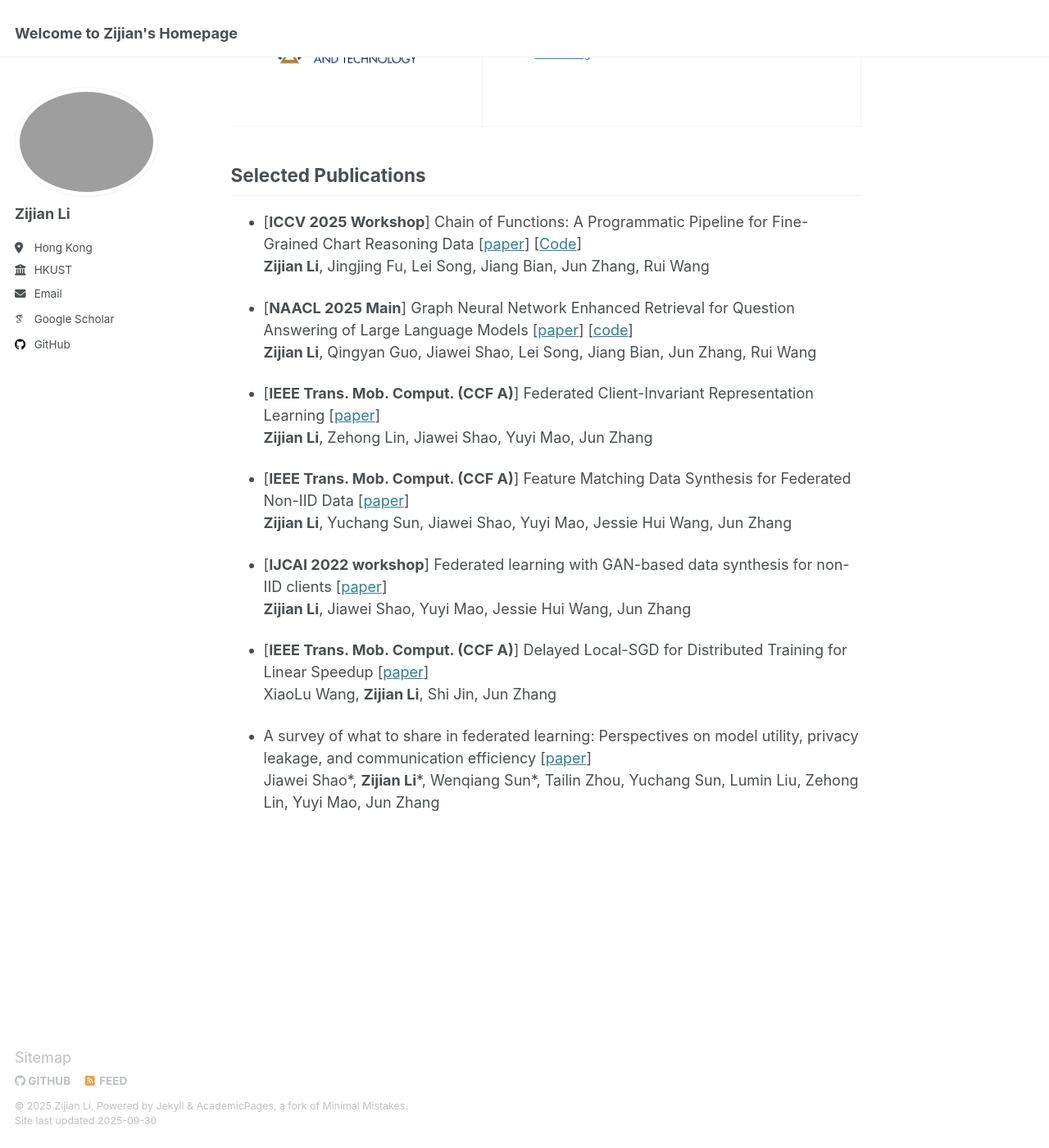
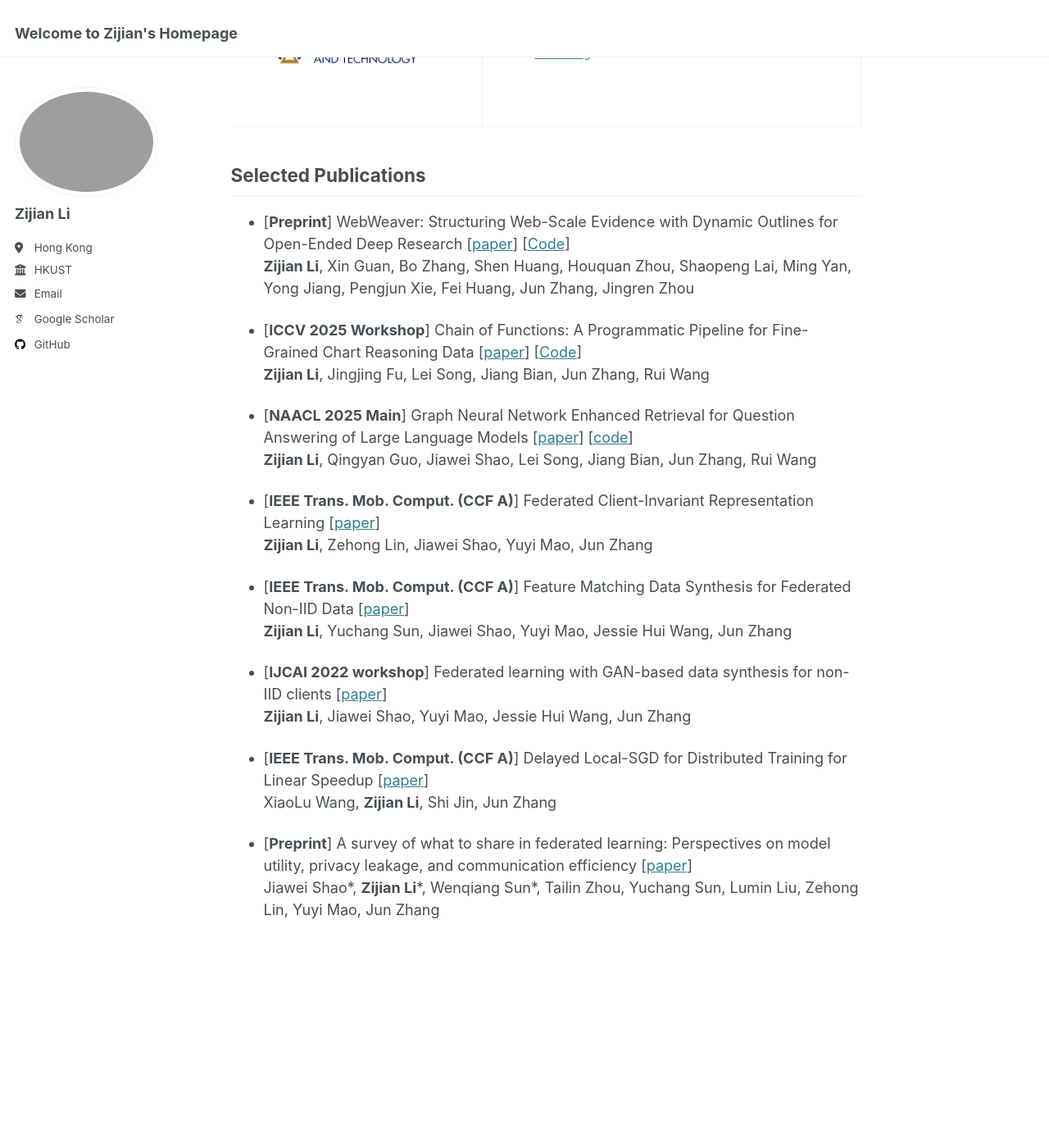
Before and after one commit to zli999/zijianli.github.io, a Jekyll site: the page built from _pages/about.md, in a window 1280 px wide and 1400 px high, scrolled down 1050 px. Shown: the whole window at 82% size. Built offline with Jekyll 4.4.1, drawn with Linux system fonts in a browser that asks for light colours; some web fonts are replaced.

Commit message:
Update about.md

```diff
--- a/_pages/about.md
+++ b/_pages/about.md
@@ -68,6 +68,8 @@ I am currently a research intern in Tongyi Lab, focusing on Agent Training, unde
 
 
 ## Selected Publications
+- [**Preprint**] WebWeaver: Structuring Web-Scale Evidence with Dynamic Outlines for Open-Ended Deep Research [[paper](https://arxiv.org/abs/2509.13312)] [[Code](https://github.com/Alibaba-NLP/DeepResearch)]<br>**Zijian Li**, Xin Guan, Bo Zhang, Shen Huang, Houquan Zhou, Shaopeng Lai, Ming Yan, Yong Jiang, Pengjun Xie, Fei Huang, Jun Zhang, Jingren Zhou<br>
+
 - [**ICCV 2025 Workshop**] Chain of Functions: A Programmatic Pipeline for Fine-Grained Chart Reasoning Data [[paper](https://arxiv.org/abs/2503.16260)] [[Code](https://github.com/microsoft/Chain-of-Functions)]<br>**Zijian Li**, Jingjing Fu, Lei Song, Jiang Bian, Jun Zhang, Rui Wang<br>
 
 - [**NAACL 2025 Main**] Graph Neural Network Enhanced Retrieval for Question Answering of Large Language Models [[paper](https://arxiv.org/abs/2406.06572)] [[code](https://github.com/zli999/GNN_Ret)]<br>**Zijian Li**, Qingyan Guo, Jiawei Shao, Lei Song, Jiang Bian, Jun Zhang, Rui Wang<br>
@@ -80,4 +82,4 @@ I am currently a research intern in Tongyi Lab, focusing on Agent Training, unde
 
 - [**IEEE Trans. Mob. Comput. (CCF A)**] Delayed Local-SGD for Distributed Training for Linear Speedup [[paper]([https://ieeexplore.ieee.org/abstract/document/10681663)] <br>XiaoLu Wang, **Zijian Li**, Shi Jin, Jun Zhang<br>
 
-- A survey of what to share in federated learning: Perspectives on model utility, privacy leakage, and communication efficiency [[paper]([https://arxiv.org/abs/2307.10655)] <br>Jiawei Shao\*, **Zijian Li**\*, Wenqiang Sun\*, Tailin Zhou, Yuchang Sun, Lumin Liu, Zehong Lin, Yuyi Mao, Jun Zhang<br>
+- [**Preprint**] A survey of what to share in federated learning: Perspectives on model utility, privacy leakage, and communication efficiency [[paper]([https://arxiv.org/abs/2307.10655)] <br>Jiawei Shao\*, **Zijian Li**\*, Wenqiang Sun\*, Tailin Zhou, Yuchang Sun, Lumin Liu, Zehong Lin, Yuyi Mao, Jun Zhang<br>
```
